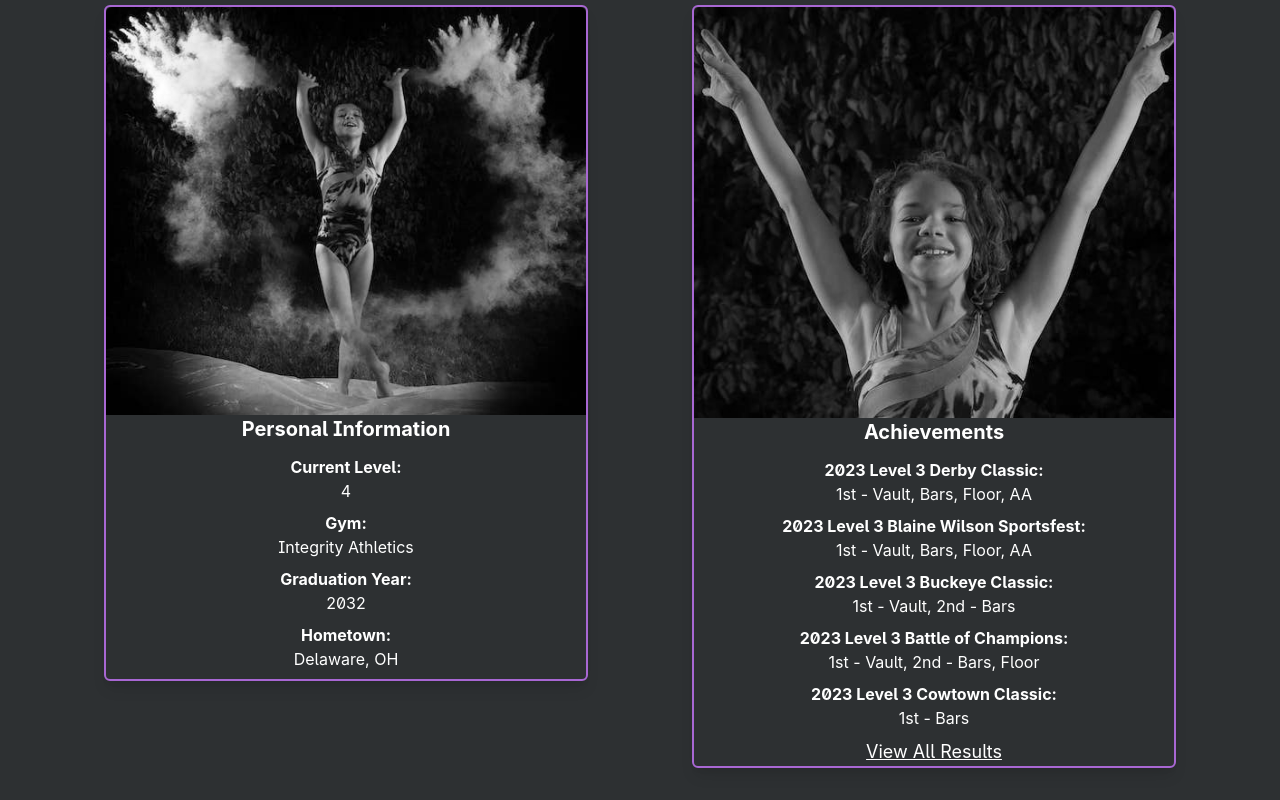
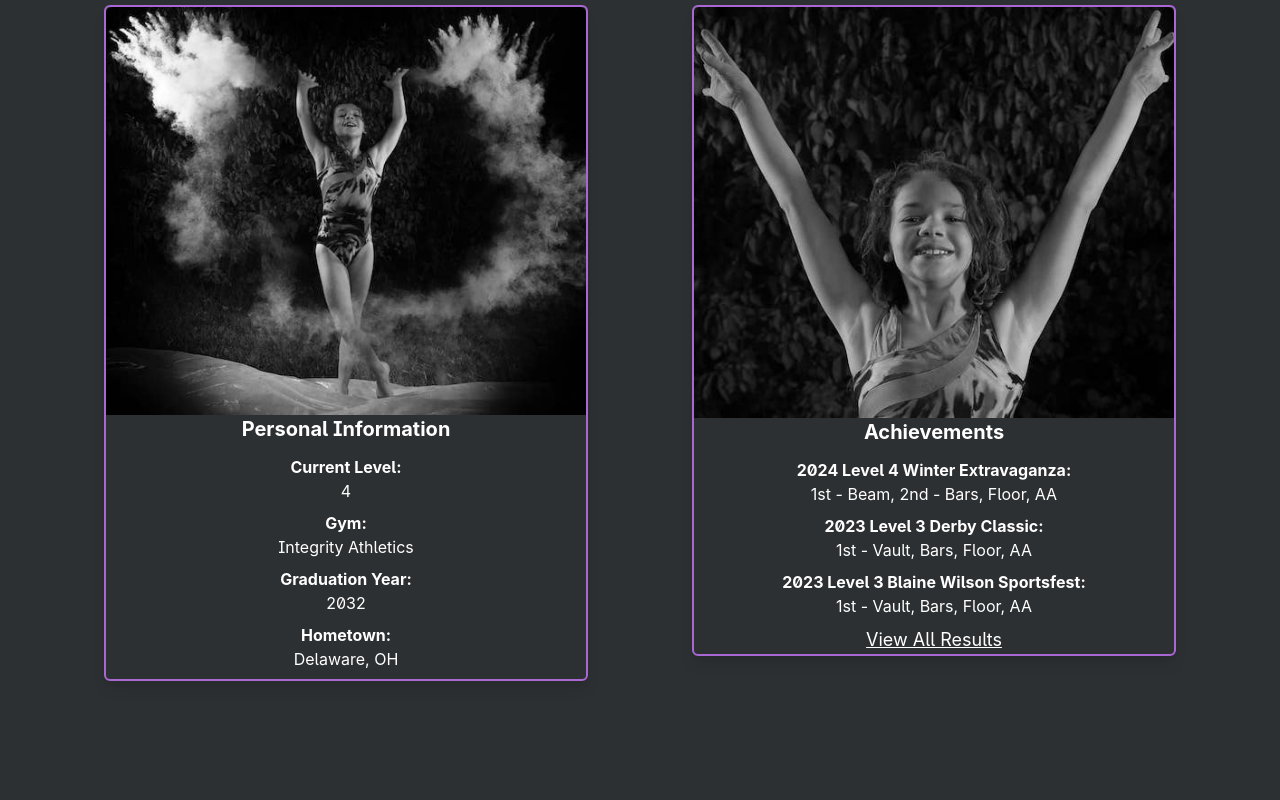
Before and after one commit to StylesTrip/gymnastics-ui, a Next.js app: page / in a window 1280 px wide. Shown: the part 633-1433 px from the top of the page. After the commit the page ends 1346 px from the top, so only its background shows below. Built offline with nearby package versions, Linux system fonts and the light colour scheme.

Commit message:
Updated stats on home page achievements card. Modified grid column definitions on screens smaller than md

```diff
--- a/src/app/page.jsx
+++ b/src/app/page.jsx
@@ -34,7 +34,7 @@ export default function Home() {
                 </div>
             </div>
             <div className="p-4">
-                <div className="grid grid-cols-1 md:grid-cols-[repeat(2,minmax(0,500px))] justify-evenly gap-2">
+                <div className="grid grid-cols-[1_minmax(0,0.9fr)] md:grid-cols-[repeat(2,minmax(0,500px))] justify-evenly gap-2">
                     <div className="text-center p-2">
                         <div className="shadow-lg rounded-md bg-primary-app-background border-2 border-secondary-purple text-white mb-2 text-center">
                             <img
@@ -75,6 +75,12 @@ export default function Home() {
                             </h6>
                             <dl className="mb-2">
                                 <dt className="font-bold">
+                                    2024 Level 4 Winter Extravaganza:
+                                </dt>
+                                <dd>1st - Beam, 2nd - Bars, Floor, AA</dd>
+                            </dl>
+                            <dl className="mb-2">
+                                <dt className="font-bold">
                                     2023 Level 3 Derby Classic:
                                 </dt>
                                 <dd>1st - Vault, Bars, Floor, AA</dd>
@@ -84,24 +90,6 @@ export default function Home() {
                                     2023 Level 3 Blaine Wilson Sportsfest:
                                 </dt>
                                 <dd>1st - Vault, Bars, Floor, AA</dd>
-                            </dl>
-                            <dl className="mb-2">
-                                <dt className="font-bold">
-                                    2023 Level 3 Buckeye Classic:
-                                </dt>
-                                <dd>1st - Vault, 2nd - Bars</dd>
-                            </dl>
-                            <dl className="mb-2">
-                                <dt className="font-bold">
-                                    2023 Level 3 Battle of Champions:
-                                </dt>
-                                <dd>1st - Vault, 2nd - Bars, Floor</dd>
-                            </dl>
-                            <dl className="mb-2">
-                                <dt className="font-bold">
-                                    2023 Level 3 Cowtown Classic:
-                                </dt>
-                                <dd>1st - Bars</dd>
                             </dl>
                             <Link
                                 href="/scores"
```
